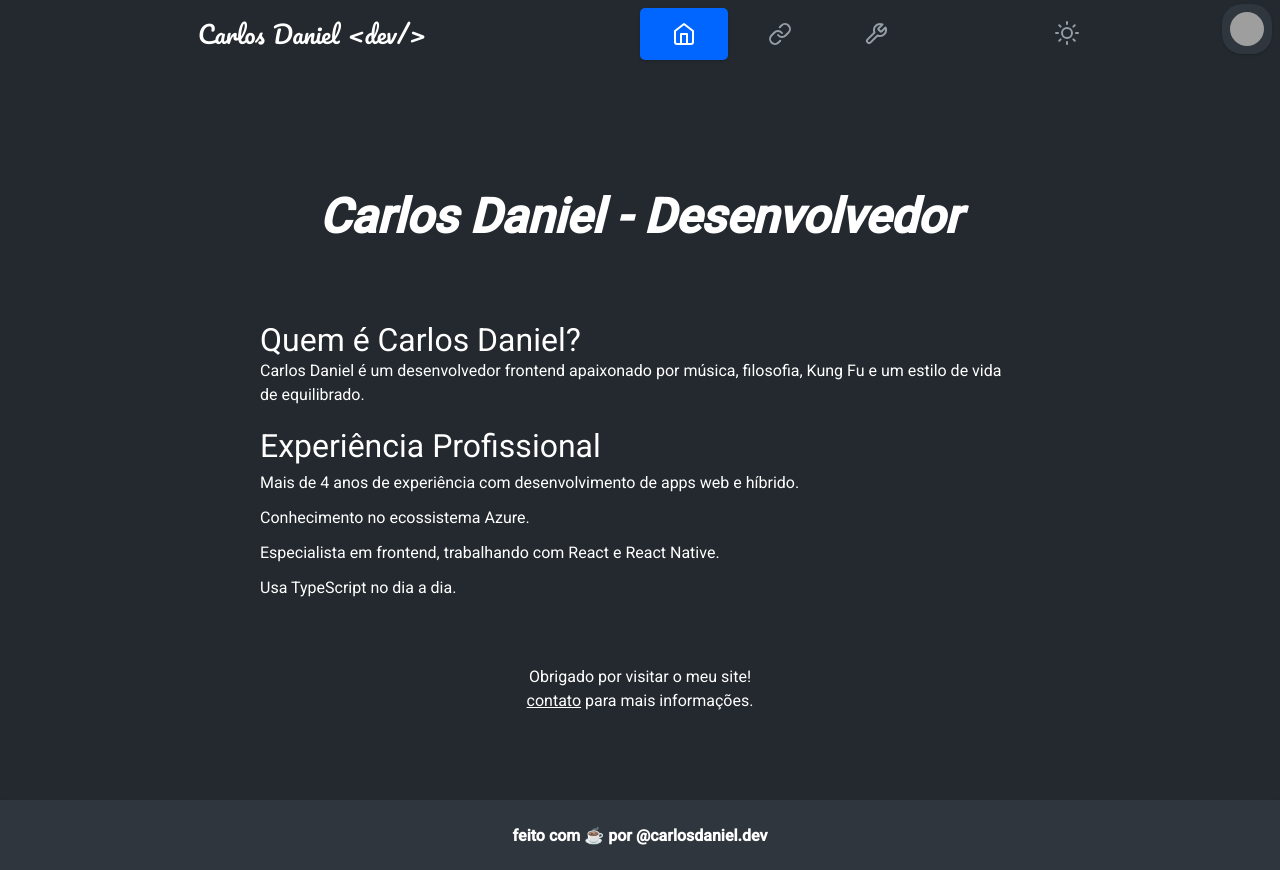
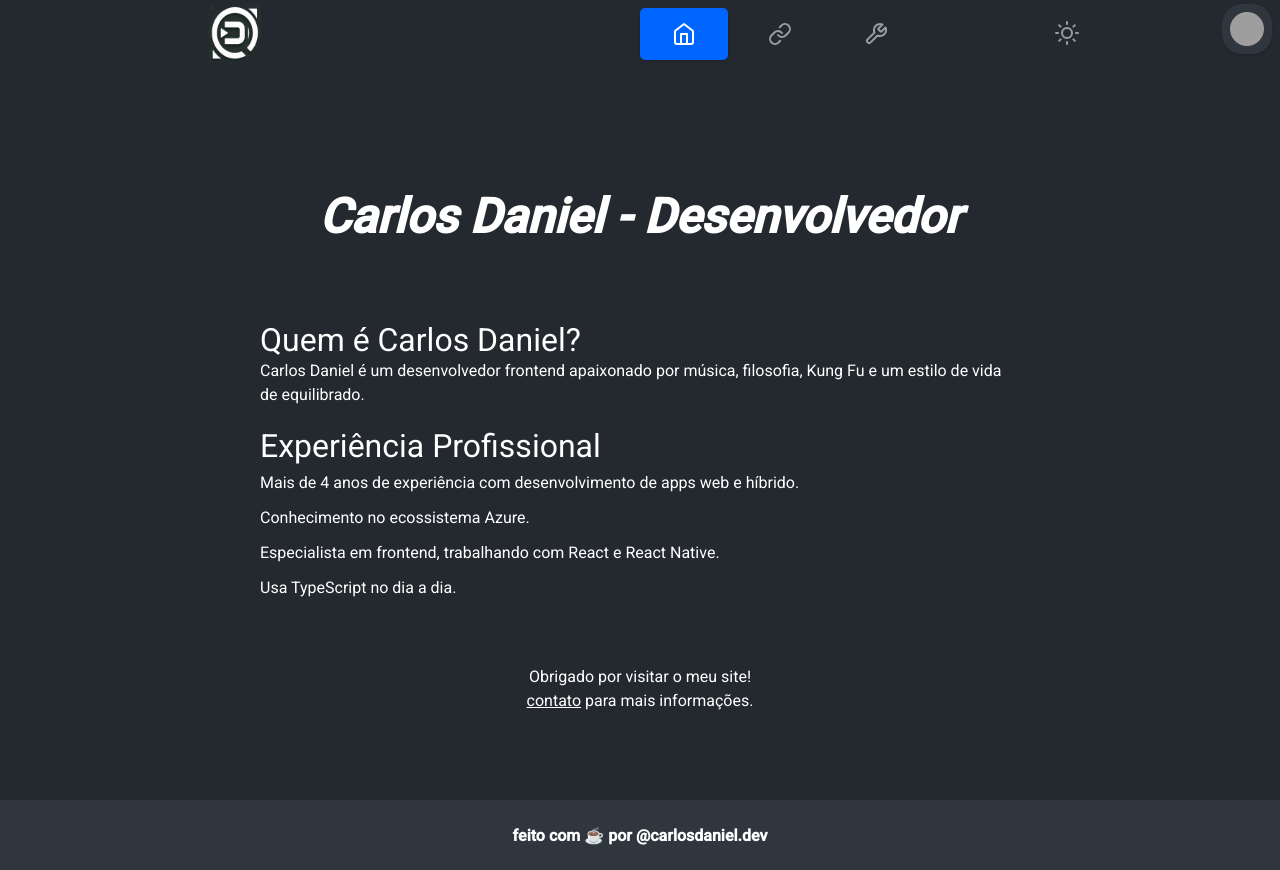
Before and after one commit to CarlosDanielDev/carlosdaniel.dev, a React (Vite) app: page / in a window 1280 px wide. Built offline with nearby package versions, Linux system fonts and the light colour scheme; grey boxes are pictures that could not be loaded.

Commit message:
feat: add japanese

```diff
--- a/src/components/FlagSelect/index.tsx
+++ b/src/components/FlagSelect/index.tsx
@@ -37,7 +37,7 @@ export const FlagSelect: React.FC<FlagSelectProps> = () => {
 				enabled: true,
 			},
 			{
-				image: 'https://i.imgur.com/YjDLPmT.png',
+				image: 'https://i.imgur.com/TLdFiLA.png',
 				label: t('components.flagLabels.jp'),
 				code: 'jp',
 				enabled: true,
--- a/src/components/Logo/index.tsx
+++ b/src/components/Logo/index.tsx
@@ -1,14 +1,13 @@
 import React from 'react';
 import * as S from './styles';
+import imageLogo from './logo-cddev.png';
 
 interface LogoProps {}
 
 export const Logo: React.FC<LogoProps> = () => {
 	return (
 		<S.Box>
-			<S.Letter>Carlos </S.Letter>
-			<S.Letter>Daniel </S.Letter>
-			<S.Letter>{`<dev/>`}</S.Letter>
+			<img width={90} height={100} src={imageLogo} />
 		</S.Box>
 	);
 };
--- a/src/pages/Links/styles.ts
+++ b/src/pages/Links/styles.ts
@@ -35,7 +35,8 @@ export const Title = styled.a`
 `;
 
 export const Caption = styled.h2`
-	font-size: 1.4rem;
+	font-size: 1.6rem;
+	font-weight: 100;
 	color: ${({ theme }) => theme.palette.secondary};
 	margin-top: 12px;
 `;
```
Also changed, not shown: src/components/Logo/logo-cddev.png (added).
